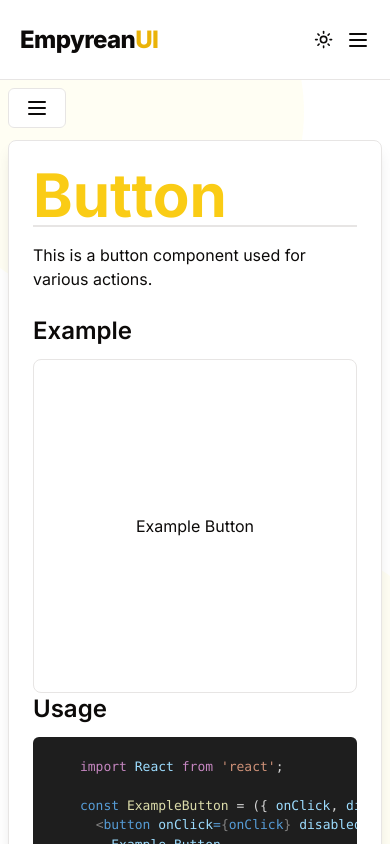
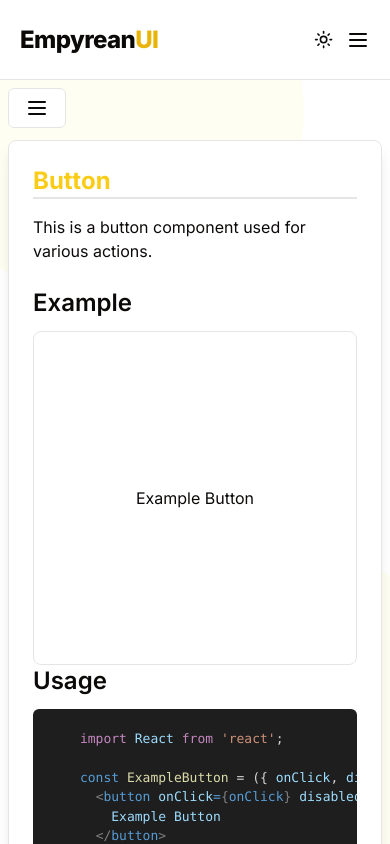
Before and after one commit to balajiudayagiri/empyreanui-core, a Next.js app: page /core in a window 390 px wide. Built offline with nearby package versions, Linux system fonts and the light colour scheme.

Commit message:
updated the title for the component

```diff
--- a/src/app/core/ComponentRenderer.tsx
+++ b/src/app/core/ComponentRenderer.tsx
@@ -134,7 +134,7 @@ const ComponentRenderer: React.FC<ComponentRendererProps> = ({
         </div>
         {selectedComponent ? (
           <div className="p-6 rounded-lg shadow-lg bg-background border">
-            <h1 className="text-6xl font-bold mb-4 text-primary border-b-2">
+            <h1 className="text-2xl md:text-6xl font-bold mb-4 text-primary border-b-2">
               {selectedComponent.title}
             </h1>
             <p className="mb-6">{selectedComponent.description}</p>
```
